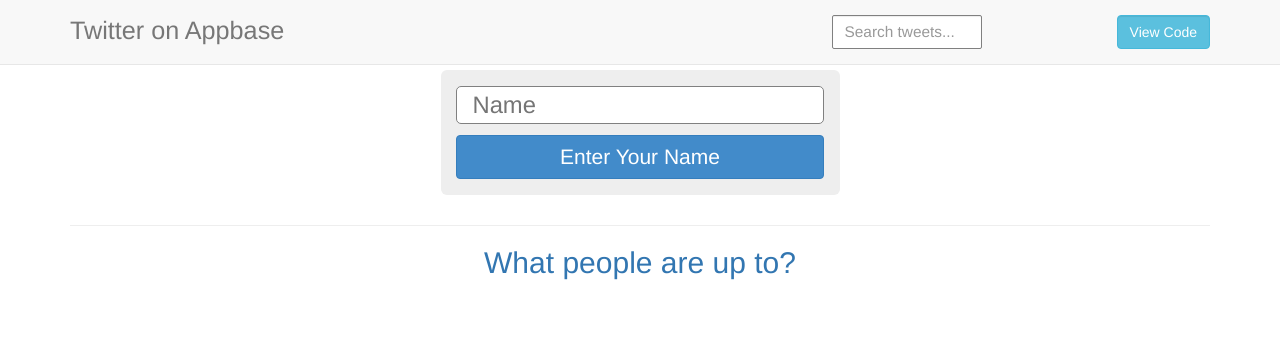
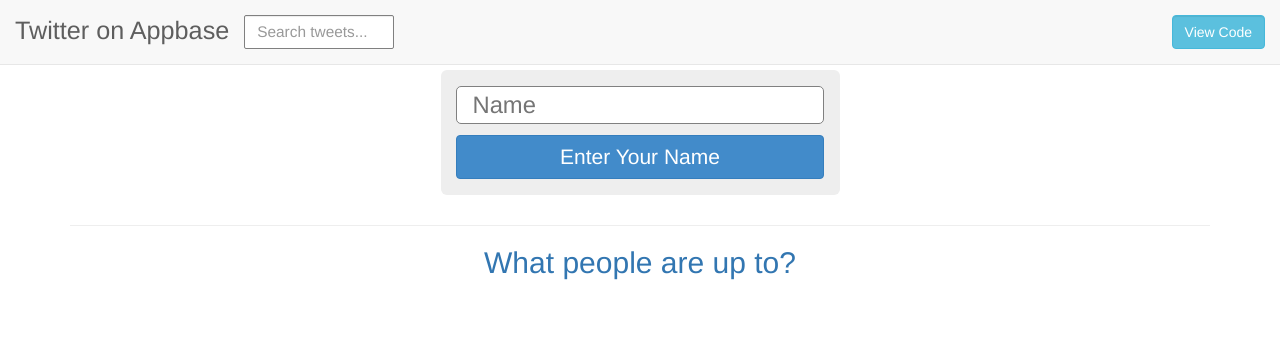
Before and after one commit to sagar-chandarana/twitter.appbase.io-old, a plain HTML site: page index.html in a window 1280 px wide. Drawn offline with nearby package versions, Linux system fonts and the light colour scheme; no server answers.

Commit message:
position searchbar to the left in navbar header
Also position the search view text in center

```diff
--- a/index.html
+++ b/index.html
@@ -19,9 +19,10 @@
 </head>
 <body>
     <div ng-controller="navbar" class="navbar navbar-default navbar-fixed-top">
-        <div class="container">
+        <div class="container" style="width:initial">
             <div class="navbar-header">
                 <a href="#" class="navbar-brand" style="font-size: 180%; padding-top: 20px">Twitter on Appbase</a>
+                <div style="float:left;margin-bottom:10px;"><form ng-submit="search()"><input ng-required="true" type="text" ng-model="searchText" class="form-control" placeholder="Search tweets..." style="border: 1px solid grey;margin-top:15px;font-size: 1.1em;border-radius: 2px;width: 150px;"></form></div>
                 <button  class="navbar-toggle" type="button" data-toggle="collapse" data-target="#navbar-main">
                     <span class="icon-bar"></span>
                     <span class="icon-bar"></span>
@@ -31,7 +32,6 @@
             <div class="navbar-collapse collapse" id="navbar-main">
                 <ul class="nav navbar-nav navbar-right">
 
-                    <li><form ng-submit="search()"><input ng-required="true" type="text" ng-model="searchText" class="form-control" placeholder="Search tweets..." style="border: 1px solid grey;margin-top:15px;font-size: 1.1em;border-radius: 2px;width: 150px;"></form></li>
                     <li><a><button ng-hide='bahar' ng-click='goHome("global")' type="button" class="btn btn-default form-control">Global feed</button></a></li>
                     <li><a><button ng-hide='bahar' ng-click='goHome("personal")' type="button" class="btn btn-default form-control">Personal feed</button></a></li>
                     <li><a><button ng-hide='bahar' ng-click='gotoProfile()' type="button" class="btn btn-primary form-control">Profile</button></a></li>
```
Also changed, not shown: views/search.html (+2 -2 lines).
